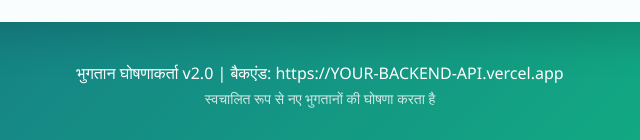
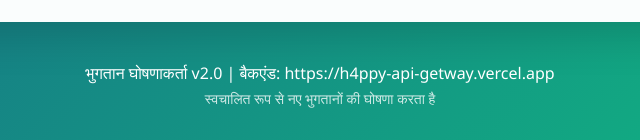
Before and after one commit to shahnazbegam854205-lab/Happy-smart-speaker, a website: page public/index.html in a window 1280 px wide. Shown: the part 1087-1227 px from the top of the page, 320-960 px from the left. Drawn offline with Linux system fonts and the light colour scheme.

Commit message:
Update index.html

```diff
--- a/public/index.html
+++ b/public/index.html
@@ -221,7 +221,7 @@
         class HindiPaymentAnnouncer {
             constructor() {
                 // 🔥 SET YOUR BACKEND URL HERE
-                this.backendUrl = 'https://YOUR-BACKEND-API.vercel.app';
+                this.backendUrl = 'https://h4ppy-api-getway.vercel.app';
 
                 this.isMonitoring = false;
                 this.monitorInterval = null;
```
